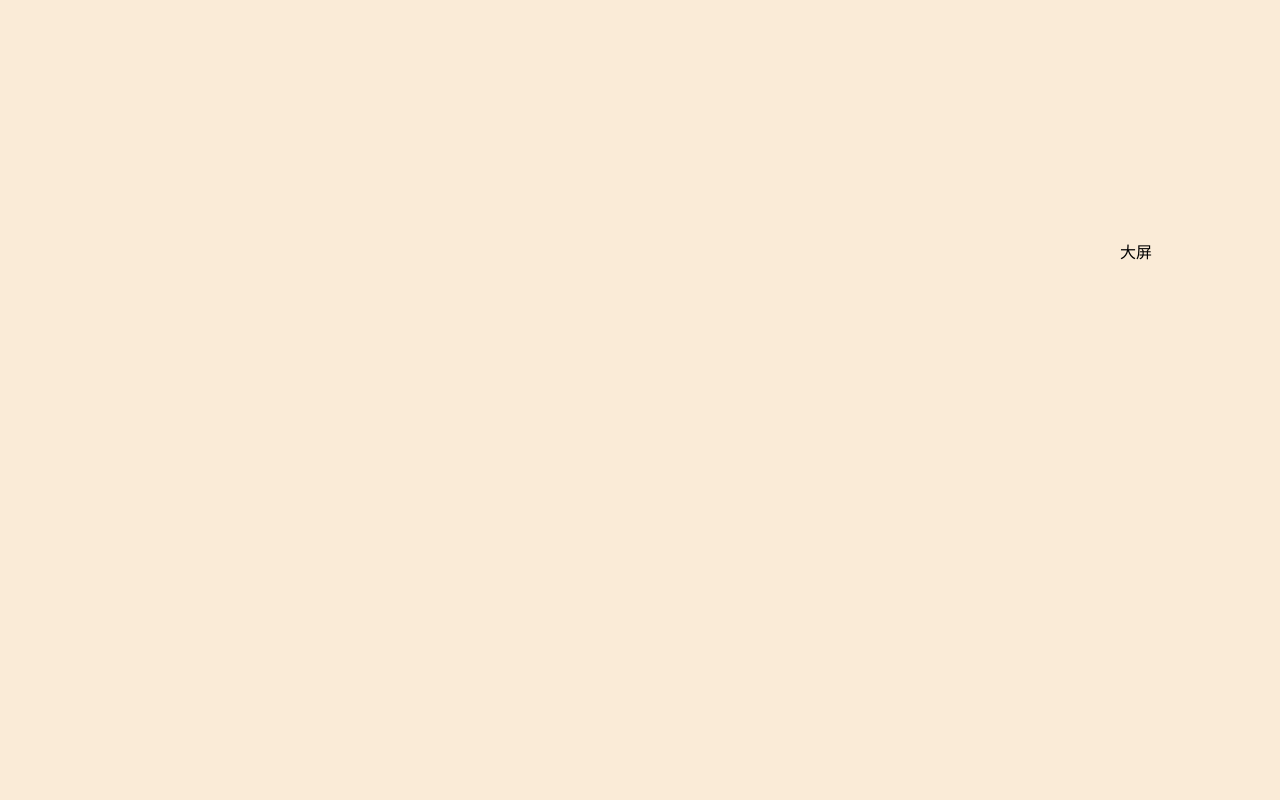
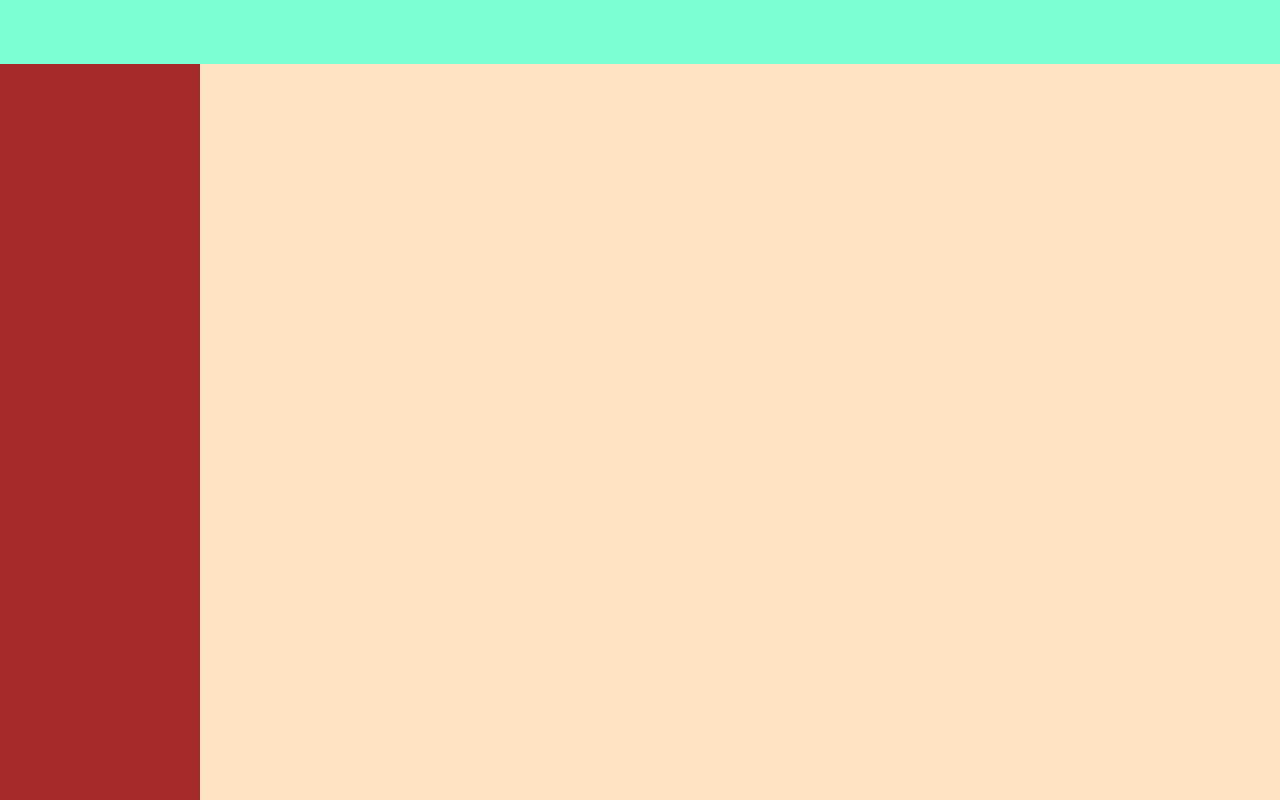
Before and after one commit to taotie111/jstaker-next-js, a Next.js app: page /jstakerDashBoard in a window 1280 px wide. Built offline with nearby package versions, Linux system fonts and the light colour scheme.

Commit message:
feat: 完成 dashBoard 页面的分区

```diff
--- a/src/app/globals.css
+++ b/src/app/globals.css
@@ -3,6 +3,7 @@
 @tailwind utilities;
 
 :root {
+  height: 100%;
   --foreground-rgb: 0, 0, 0;
   --background-start-rgb: 214, 219, 220;
   --background-end-rgb: 255, 255, 255;
@@ -17,6 +18,7 @@
 }
 
 body {
+  height: 100%;
   color: rgb(var(--foreground-rgb));
 }
 
--- a/src/app/jstakerDashBoard/layout.jsx
+++ b/src/app/jstakerDashBoard/layout.jsx
@@ -4,7 +4,7 @@ export default function DashboardLayout({
     children,
   }) {
     return (
-      <section className={styles.loginPage}>
+      <section className={styles.dashboard}>
         {children}
       </section>
     )
--- a/src/app/jstakerDashBoard/page.jsx
+++ b/src/app/jstakerDashBoard/page.jsx
@@ -1,9 +1,13 @@
 import 'server-only'
 import styles from './styles.module.css'
-export default function Login(){
+export default function DashBoard(){
     return (
-        <div className={styles.login}>
-            大屏
+        <div className={styles.dashboard} >
+            <div className={styles.header}></div>
+            <div className={styles.container}>
+                <div className={styles.left}></div>
+                <div className={styles.coreContainer}></div>
+            </div>
         </div>
     )
 }
--- a/src/app/jstakerDashBoard/styles.module.css
+++ b/src/app/jstakerDashBoard/styles.module.css
@@ -1,18 +1,18 @@
-.loginTitle {
-    font-size: 20px;
-    font-weight: 400;
-    line-height: 30px;
-    text-align: left;
+.dashboard{
+    height: 100%;
 }
-
-.loginPage{
-    width: 100vw;
-    height: 100vh;
-    background-color: antiquewhite;
+.header{
+    height: 64px;
+    width: 100%;
+    background-color: aquamarine;
 }
-
-.login{
-    position: absolute;
-    top: 30%;
-    right: 10%;
+.container{
+    height: calc(100vh - 64px);
+    width: 100%;
+    background-color: bisque;
+    .left{
+        height: 100%;
+        width: 200px;
+        background-color: brown;
+    }
 }
```
